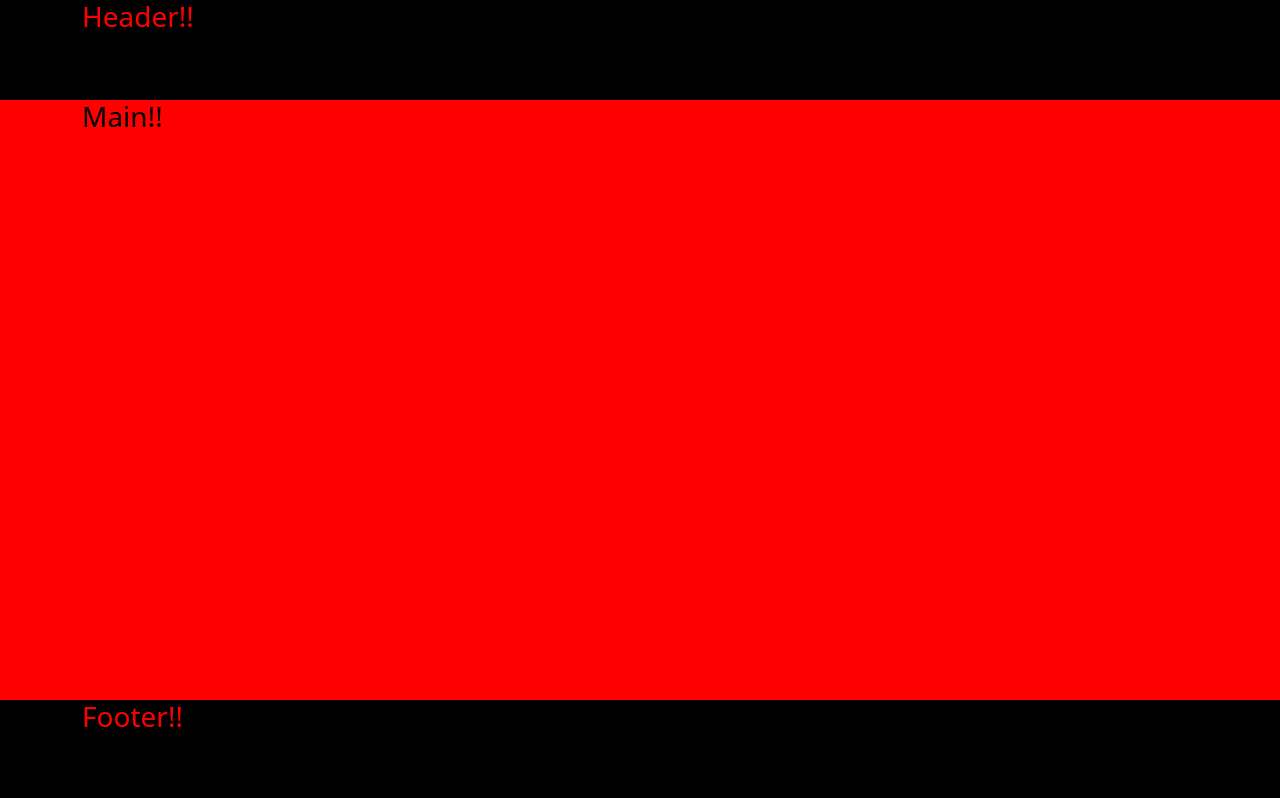
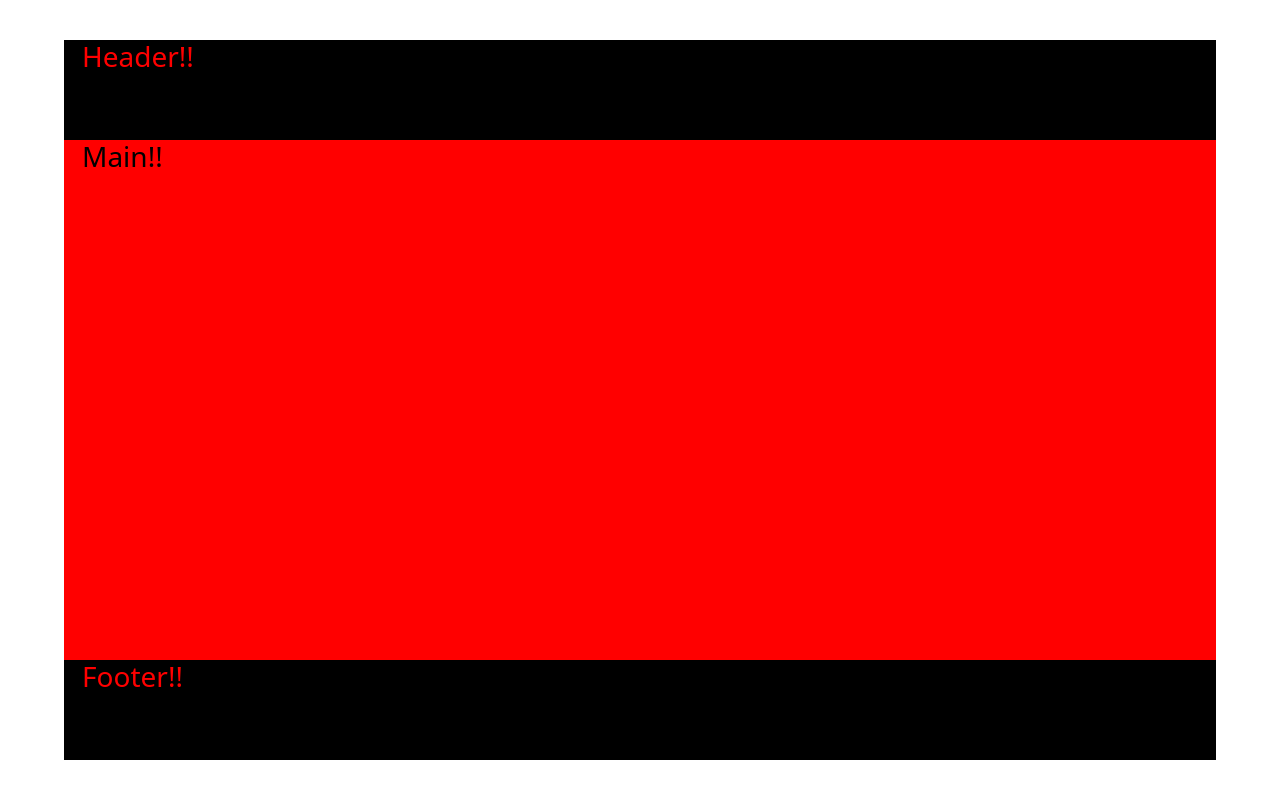
Before and after one commit to MicheleIanni86/Portfolio-Michele-Ianni, a Vue app: page / in a window 1280 px wide. Built offline with nearby package versions, Linux system fonts and the light colour scheme.

Commit message:
feat: adjust structure

```diff
--- a/src/App.vue
+++ b/src/App.vue
@@ -19,10 +19,31 @@ export default {
 </script>
 
 <template>
-  <Header></Header>
-  <Main></Main>
-  <Footer></Footer>
+
+  <div class="baseBackground">
+
+
+    <div class="components-container">
+      <Header></Header>
+      <Main></Main>
+      <Footer></Footer>
+    </div>
+
+  </div>
 
 </template>
 
-<style lang="scss" scoped></style>
+<style lang="scss" scoped>
+.baseBackground {
+  height: 100vh;
+  display: flex;
+  justify-content: center;
+  align-items: center;
+}
+
+.components-container {
+  height: 90%;
+  width: 90%;
+  background-image: url(/public/vite.svg);
+}
+</style>
--- a/src/components/Main.vue
+++ b/src/components/Main.vue
@@ -5,7 +5,7 @@
 <template>
   <div class="main-container">
     <div class="container">
-      <h3>Main!!</h3>
+      <h3 class="">Main!!</h3>
     </div>
   </div>
 
@@ -13,8 +13,9 @@
 
 <style lang="scss" scoped>
 .main-container {
-  height: calc(100vh - 200px);
+  height: calc(100% - 200px);
   background-color: red;
   color: black;
+
 }
 </style>
```
